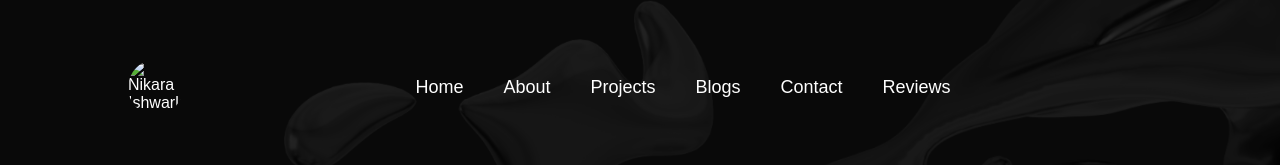
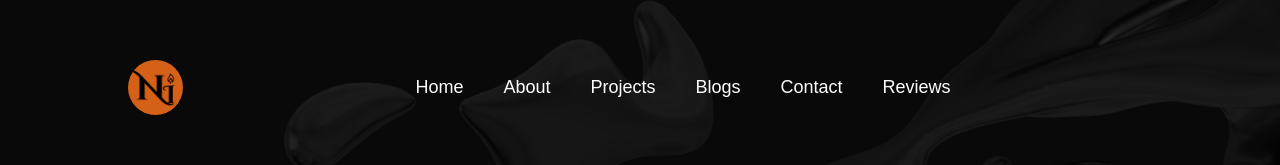
Before and after one commit to nikara17/Website-Portfolio, a plain HTML site: page index.html in a window 1280 px wide. Shown: the top 165 px of the page. Drawn offline with Linux system fonts and the light colour scheme; no server answers; some icons are missing; a web font is replaced by a local one.

Commit message:
Logo bug fix

```diff
--- a/index.html
+++ b/index.html
@@ -76,7 +76,7 @@
 
                 <!-- Left: Logo + Social -->
                 <div class="nav-left">
-                    <img src="images/logo\.png" class="logo" alt="Nikara Ishwarlall logo">
+                    <img src="images/logo.png" class="logo" alt="Nikara Ishwarlall logo">
 
                     <div class="nav-social">
                         <a href="https://www.linkedin.com/in/nikara-ishwarlall-761095251" target="_blank"
```
